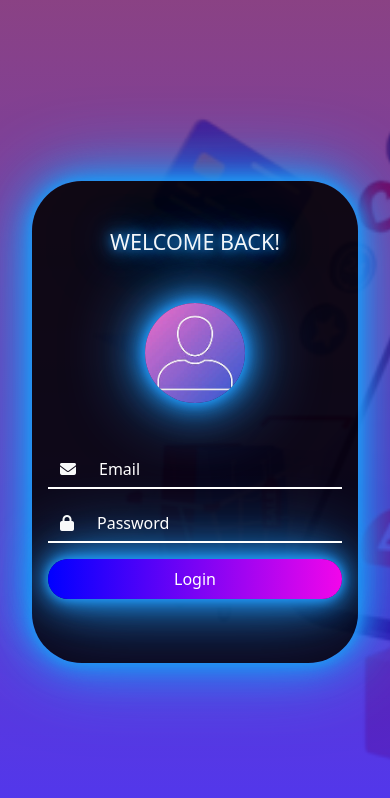
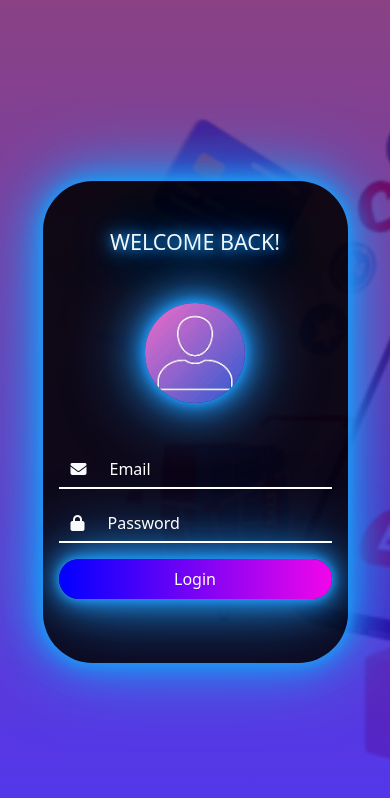
Before and after one commit to IDOL-DEVELOPER/neoneffectloginpage, a plain HTML site: page index.html in a window 390 px wide. Drawn offline with nearby package versions, Linux system fonts and the light colour scheme.

Commit message:
Update index.html

```diff
--- a/index.html
+++ b/index.html
@@ -116,7 +116,7 @@
 
 <body>
     <div class="container-fluid vh-100 bg-image d-flex justify-content-center align-items-center position-relative">
-        <div class="col-md-5 col-lg-3 bg-login-section p-md-5 py-5 p-3 position-relative">
+        <div class="col-10 col-md-5 col-lg-3 bg-login-section p-md-5 py-5 p-3 position-relative">
             <div class="text-center">
                 <h4 class="text-uppercase text-light neon-text mb-5">Welcome Back!</h4>
             </div>
```
